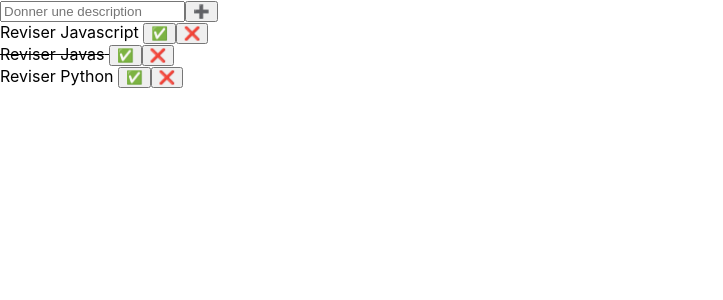
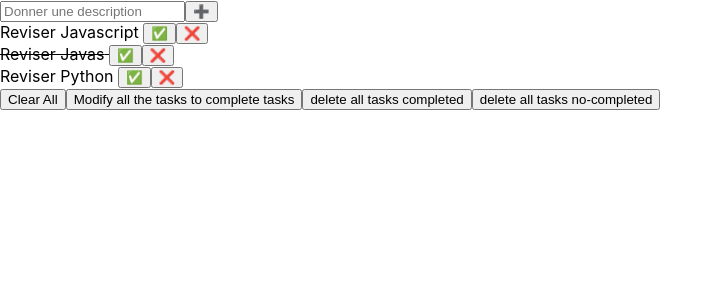
Before and after one commit to aymaneab00/TodoApp-with-Redux--Atl14-, a React (Create React App) app: page / in a window 1280 px wide. Shown: the top 300 px of the page, without its empty margins (0-723 px from the left). Built offline with nearby package versions, Linux system fonts and the light colour scheme.

Commit message:
i add clear all button (Work)

```diff
--- a/src/Components/ListeTask.jsx
+++ b/src/Components/ListeTask.jsx
@@ -1,29 +1,44 @@
 import React from "react";
-import { useSelector,useDispatch } from "react-redux";
+import { useSelector, useDispatch } from "react-redux";
 import Task from "./Task";
 
 export default function ListeTask() {
   const Liste = useSelector((state) => state.tasks);
-  console.log('printing the list after getting it',ListeTask)
+  console.log("printing the list after getting it", ListeTask);
   const dispatch = useDispatch();
-  function deletelement (id){
-
-dispatch({type:"delete-element",payload:id})
+  function deletelement(id) {
+    dispatch({ type: "delete-element", payload: id });
   }
-  function modifyelement (id){
+  function modifyelement(id) {
     // e.preventDefault();
-    dispatch({type:"modify-element",payload:id})
-      }
+    dispatch({ type: "modify-element", payload: id });
+  }
+  function clearall() {
+    dispatch ({type:"clear-all"})
+  }
   return (
     <div>
       {
-        Liste.map((t,i) => {
+        Liste.map((t, i) => {
           // console.log('current task')
-          return <Task tache={t} key={i} deletelement={()=>deletelement(i)} modifyelement={()=>modifyelement(i)} />;
+          return (
+            <Task
+              tache={t}
+              key={i}
+              deletelement={() => deletelement(i)}
+              modifyelement={() => modifyelement(i)}
+            />
+          );
         })
         //  i found that the error for the list not showing is
         //  because the prop name doesent match on the child component
       }
+      <div className="buttons">
+        <button onClick={clearall}>Clear All</button>
+        <button>Modify all the tasks to complete tasks</button>
+        <button>delete all tasks completed</button>
+        <button>delete all tasks no-completed</button>
+      </div>
     </div>
   );
 }
--- a/src/redux/ReducerTodo.jsx
+++ b/src/redux/ReducerTodo.jsx
@@ -30,11 +30,16 @@
         },
       ];
       break;
-      case "delete-element":
-        newstate.tasks= newstate.tasks.filter((t,i)=>i!=action.payload)
+    case "delete-element":
+      newstate.tasks = newstate.tasks.filter((t, i) => i != action.payload);
+      break;
+    case "modify-element":
+      newstate.tasks = newstate.tasks.map((t, i) =>
+        action.payload != i ? t : { ...t, completed: !t.completed });
         break;
-      case "modify-element":
-        newstate.tasks= newstate.tasks.map((t,i)=>action.payload!=i ? t : {...t, completed:!t.completed})
+    case "clear-all":
+      newstate.tasks=[]
+      break;
   }
   return newstate;
 };
```
